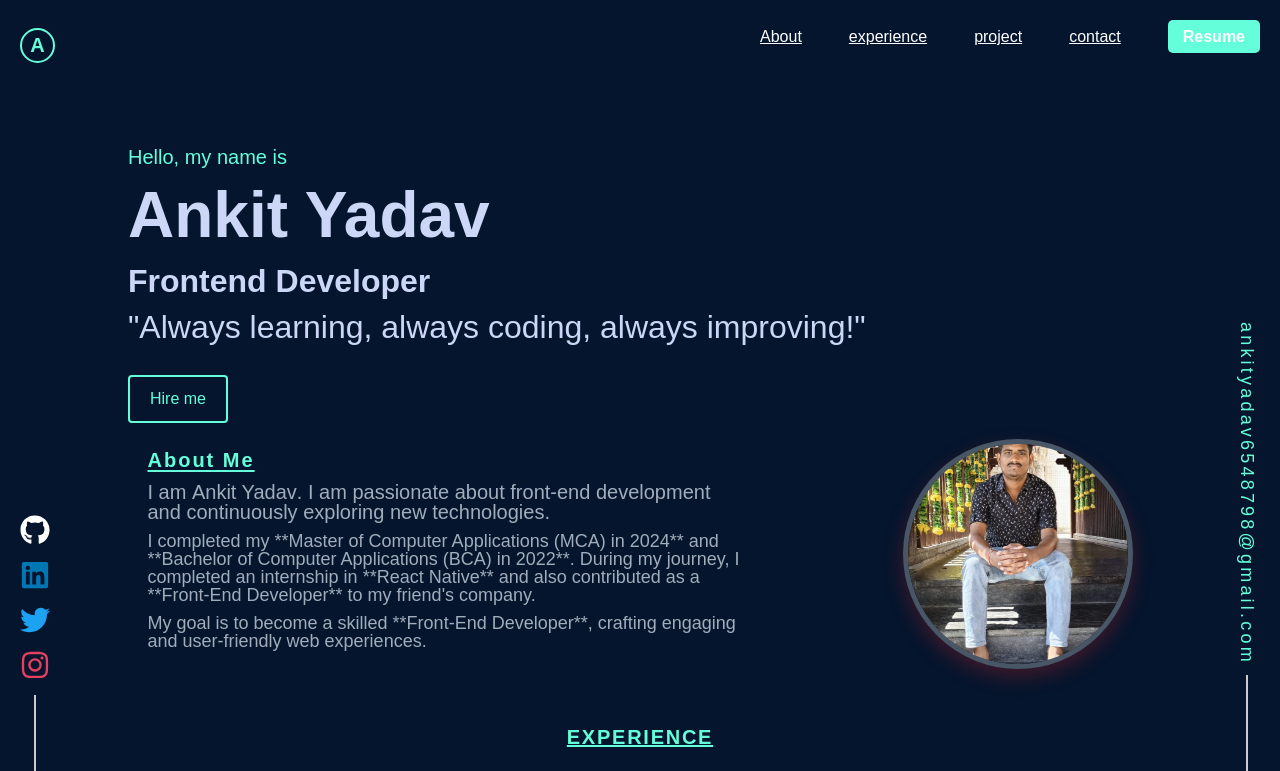
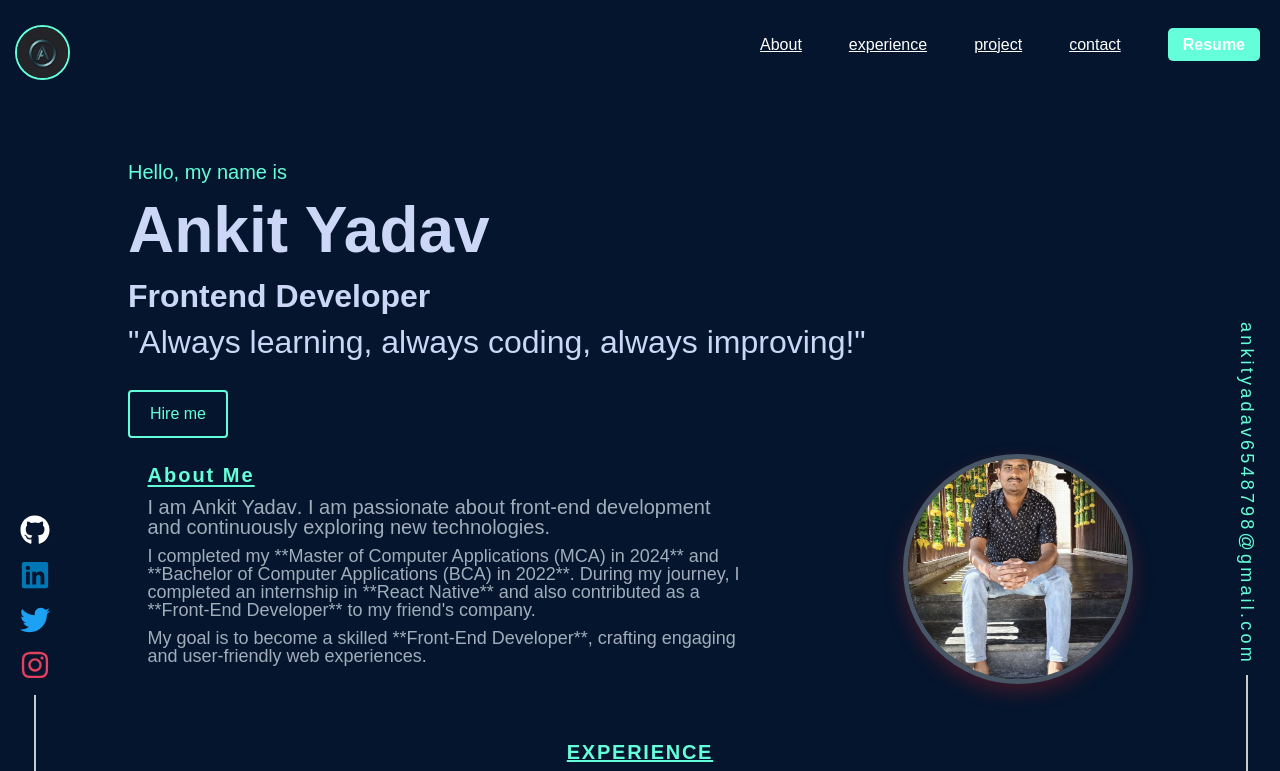
Before and after one commit to ankityadav24/akportfolio, a React (Vite) app: page / in a window 1280 px wide. Shown: the top 771 px of the page. Built offline with nearby package versions, Linux system fonts and the light colour scheme.

Commit message:
changes some  in the hero bsr and navbar

```diff
--- a/src/components/Herobar/HeroBar.jsx
+++ b/src/components/Herobar/HeroBar.jsx
@@ -3,21 +3,17 @@ import './herobar.css';
 
 const HeroBar = () => {
   return (
-    <div>
+
       <section className="hero-section ">
       <h1 className="hello">Hello, my name is</h1>
-
       <h1 className="display-3 fw-bold name" >Ankit Yadav</h1>
       <h2 className="fs-2  name">Frontend Developer</h2>
-
       {/* <h2 className="fs-2  name">I love developing next-generation products!</h2> */}
       <h1 className="fs-2  name">"Always learning, always coding, always improving!"
       </h1>
+      <button className="cta-button">Hire me </button>
+    </section>
 
-      <button className="cta-button">Hire me </button>
-
-    </section>
-    </div>
   )
 }
 
--- a/src/components/navbar/NavBar.jsx
+++ b/src/components/navbar/NavBar.jsx
@@ -18,7 +18,8 @@ const NavBar = () => {
     return (
 
         <nav className={styles.navbar}>
-            <button className={styles.logo}  onClick={handlebtn}>A</button>
+            <img  src='./public/Alogo.jpg' className={styles.logo} onClick={handlebtn}></img>
+            {/* <button className={styles.logo}  onClick={handlebtn}>A</button> */}
             <div className={styles.menu}>
                 <div className={styles.menuicon} onClick={toggelmenu}>
                     {menuopen ? <IoClose /> : <IoMenu />}
--- a/src/components/navbar/NavBar.module.css
+++ b/src/components/navbar/NavBar.module.css
@@ -9,18 +9,10 @@ z-index: 2;
 
 }
 .logo{
-text-decoration: none;
-    margin-left: 20px;
-    font-size: 20px;
-    font-weight: 700;
-    color: #64ffda;
+    margin-left: 15px;
     border: 2px solid #64ffda;
-    width: 35px;
-    height: 35px;
-    background-color: #04153716;
-    display: flex;
-    /* align-items: center; */
-    justify-content: center;
+    width: 55px;
+    height: 55px;
     border-radius: 50%;
 }
 .menu{
```
